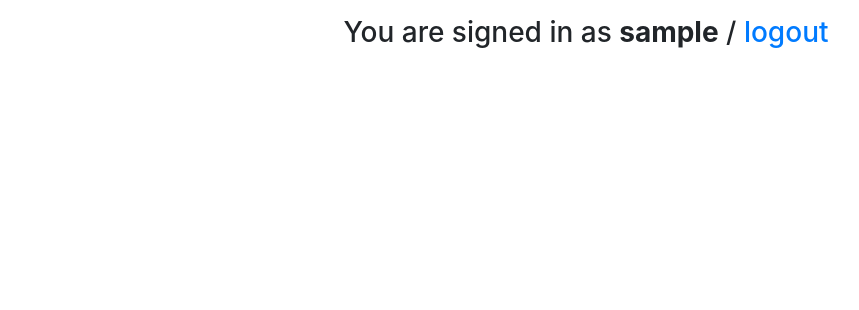
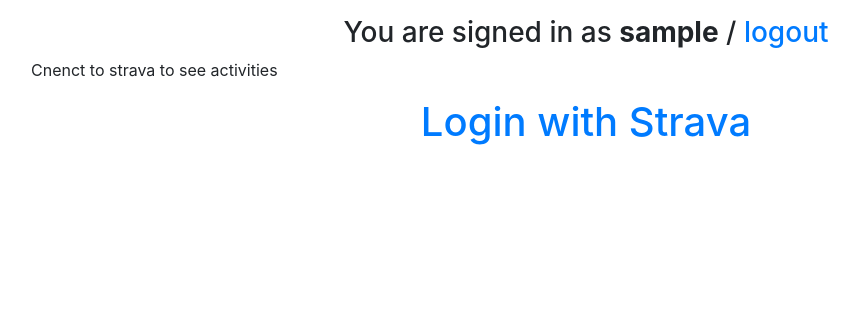
Before and after one commit to joaofogoncalves/aim4, a Django app: page / in a window 1280 px wide. Shown: the top 310 px of the page, without its empty margins (54-913 px from the left). Run offline with Django 3.2, Linux system fonts and the light colour scheme; the visitor is signed in with stand-in values (Sample User, id 1); some libraries are stand-ins or nearby versions.

Commit message:
adding strava connect and activity list

```diff
--- /dev/null
+++ b/aim4/settings/local.py
@@ -0,0 +1,6 @@
+SOCIAL_AUTH_GOOGLE_OAUTH2_KEY = '407197104067-v7j0r422ecdj42rrarhj0alds7039o49.apps.googleusercontent.com'
+SOCIAL_AUTH_GOOGLE_OAUTH2_SECRET = 'kHW1pC9gUMaWeG0ie29etCul'
+
+SOCIAL_AUTH_STRAVA_KEY = '61717'
+SOCIAL_AUTH_STRAVA_SECRET = '3ac0fa19fd64e041b1214552bf421c666472aa90'
+SOCIAL_AUTH_STRAVA_SCOPE = ['activity:read_all']
--- a/aim4/users/templates/home.html
+++ b/aim4/users/templates/home.html
@@ -1,3 +1,65 @@
 {% extends 'base.html' %}
 
-User home
+{% block content %}
+
+{% if strava_connected %}
+
+    {% if from_date and to_date %}
+    <h3 class="text-center mt-3">Activities between {{ from_date }} and {{ to_date }}.</h3>
+    {% elif from_date %}
+    <h3 class="text-center mt-3">Activities from {{ from_date }}.</h3>
+    {% elif to_date %}
+    <h3 class="text-center mt-3">Activities to {{ to_date }}.</h3>
+    {% endif %}
+    <hr/>
+    <div class="dates">
+        <form method="get">
+            <div class="form-group">
+                <label class="control-label" for="date">From</label>
+                <input class="form-control" id="date" name="from_date" placeholder="DD/MM/YYYY" type="text" autocomplete="off"/>
+            </div>
+            <div class="form-group">
+                <label class="control-label" for="date">To</label>
+                <input class="form-control" id="date" name="to_date" placeholder="DD/MM/YYYY" type="text" autocomplete="off"/>
+            </div>
+            <div class="form-group">
+                <button class="btn btn-primary " name="submit" type="submit">Submit</button>
+            </div>
+        </form>
+    </div>
+    <hr/>
+
+    <ul class="pagination justify-content-center mt-3">
+        {% if activities.has_previous %}
+        <li class="page-item"><a class="page-link" href="?page={{ activities.previous_page_number }}&from_date={{ from_date }}&to_date={{ to_date }}"><i class="fa fa-angle-left"></i></a></li>
+        {% endif %}
+        {% for page_num in activities.paginator.page_range %}
+        <li {% if page_num == activities.number %}class="active page-item"{% endif %}><a class="page-link" href="?page={{ page_num }}&from_date={{ from_date }}&to_date={{ to_date }}">{{ page_num }}</a></li>
+        {% endfor %}
+        {% if activities.has_next %}
+        <li class="page-item"><a class="page-link" href="?page={{ activities.next_page_number }}&from_date={{ from_date }}&to_date={{ to_date }}"><i class="fa fa-angle-right"></i></a></li>
+        {% endif%}
+    </ul>
+    <table class="table">
+        <thead class="thead-light">
+            <tr>
+                <th>Type</th>
+                <th>Name</th>
+                <th>Distance</th>
+                <th>Date</th>
+            </tr>
+        </thead>
+    {% for activity in activities %}
+        <tr>
+            <td>{{ activity.type }}</td>
+            <td><a href="{{ activity.link }}">{{ activity.name }}</a></td>
+            <td>{{ activity.distance }}</td>
+            <td>{{ activity.date }}</td>
+        </tr>
+    {% endfor %}
+    </table>
+{% else %}
+Cnenct to strava to see activities
+<h1 class="text-center mt-3"><a href="{% url 'social:begin' 'strava' %}">Login with Strava</a></h1>
+{% endif %}
+{% endblock %}
--- a/aim4/users/views.py
+++ b/aim4/users/views.py
@@ -7,15 +7,84 @@
 from social_django.models import UserSocialAuth
 
 import requests
-
+from stravalib.client import Client
 
 from django.core.paginator import Paginator, EmptyPage, PageNotAnInteger
 
+from datetime import datetime
 
+from units import scaled_unit
 
 @login_required
 def home(request):
 
+    from_date = request.GET.get('from_date')
+    to_date = request.GET.get('to_date')
+
+    activities = []
+    strava_connected = True
+
+    try:
+        strava_social = request.user.social_auth.get(provider='strava')
+    except UserSocialAuth.DoesNotExist:
+        strava_connected = False
+
+
+    if from_date or to_date:
+        if from_date:
+            from_datetime = datetime.strptime(from_date + " 00:00:00", "%d/%m/%Y %H:%M:%S")
+        if to_date:
+            to_datetime = datetime.strptime(to_date + " 23:59:59", "%d/%m/%Y %H:%M:%S")
+
+        page = request.GET.get('page')
+
+        # get access token
+        token = strava_social.extra_data['access_token']
+
+        # get activity details
+        client = Client()
+        client.access_token = token
+
+        if from_date and to_date:
+            query = client.get_activities(before=to_datetime, after=from_datetime)
+        elif from_date:
+            query = client.get_activities(after=from_datetime)
+        else: # to_date
+            query = client.get_activities(before=to_datetime)
+
+        km = scaled_unit('km', 'm', 1000) # define a new unit
+
+        for activity in query:
+            if from_date and not to_date:
+                index = 0
+            else:
+                index = len(activities)
+
+            activities.insert(index,
+                {
+                    "id": activity.id,
+                    "name": activity.name,
+                    "distance": km(activity.distance),
+                    "type": activity.type,
+                    "link": "https://www.strava.com/activities/{}".format(activity.id),
+                    "date": activity.start_date_local,
+                }
+            )
+
+        paginator = Paginator(activities, 20) # Show n results per page
+        try:
+            activities = paginator.page(page)
+        except PageNotAnInteger:
+            # If page is not an integer, deliver first page.
+            activities = paginator.page(1)
+        except EmptyPage:
+            # If page is out of range (e.g. 9999), deliver last page of results.
+            activities = paginator.page(paginator.num_pages)
 
     return render(request, 'home.html',
-                            context={})
+                            context={
+                                'activities': activities,
+                                'from_date': from_date,
+                                'to_date': to_date,
+                                'strava_connected': strava_connected,
+                            })
--- a/requirements.txt
+++ b/requirements.txt
@@ -18,3 +18,4 @@
 social-auth-core==4.0.3
 sqlparse==0.4.1
 urllib3==1.26.3
+stravalib==0.9.2
```
Also changed, not shown: aim4/settings/base.py (+15 -1 lines).
